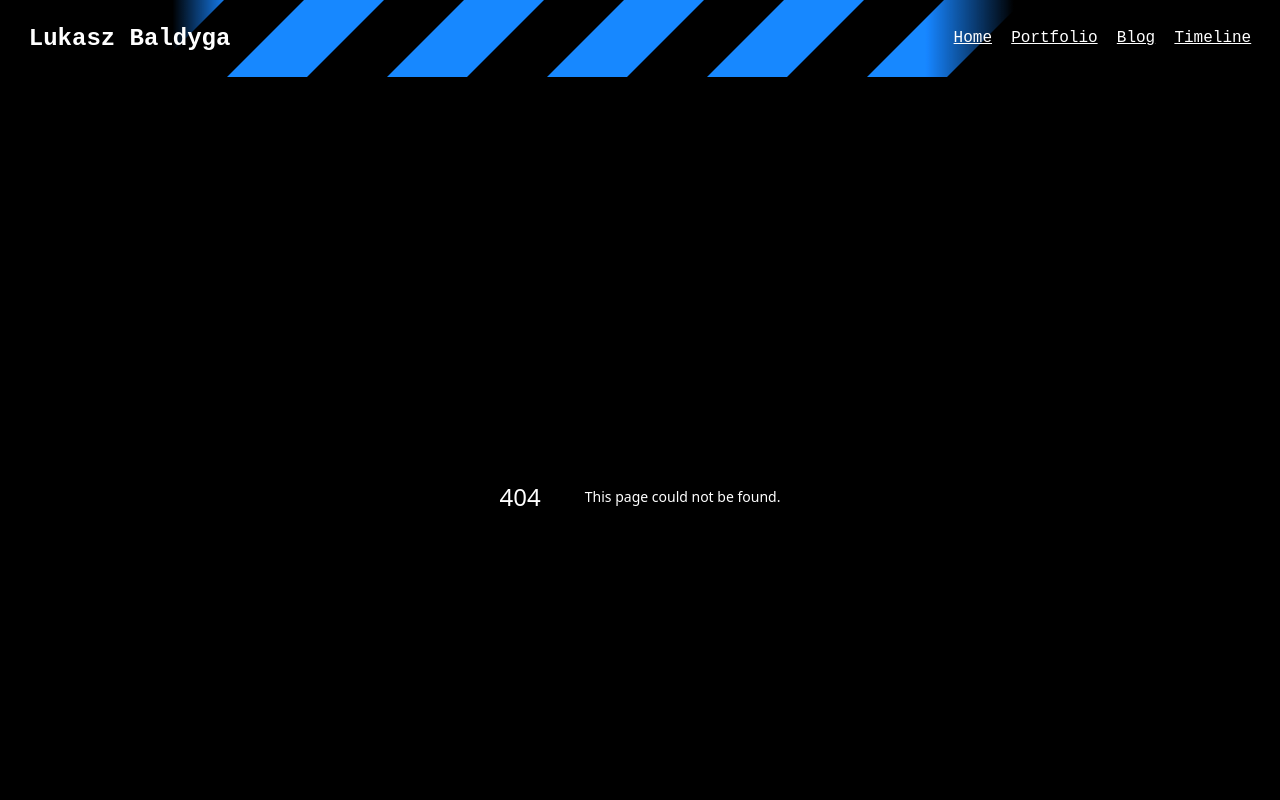
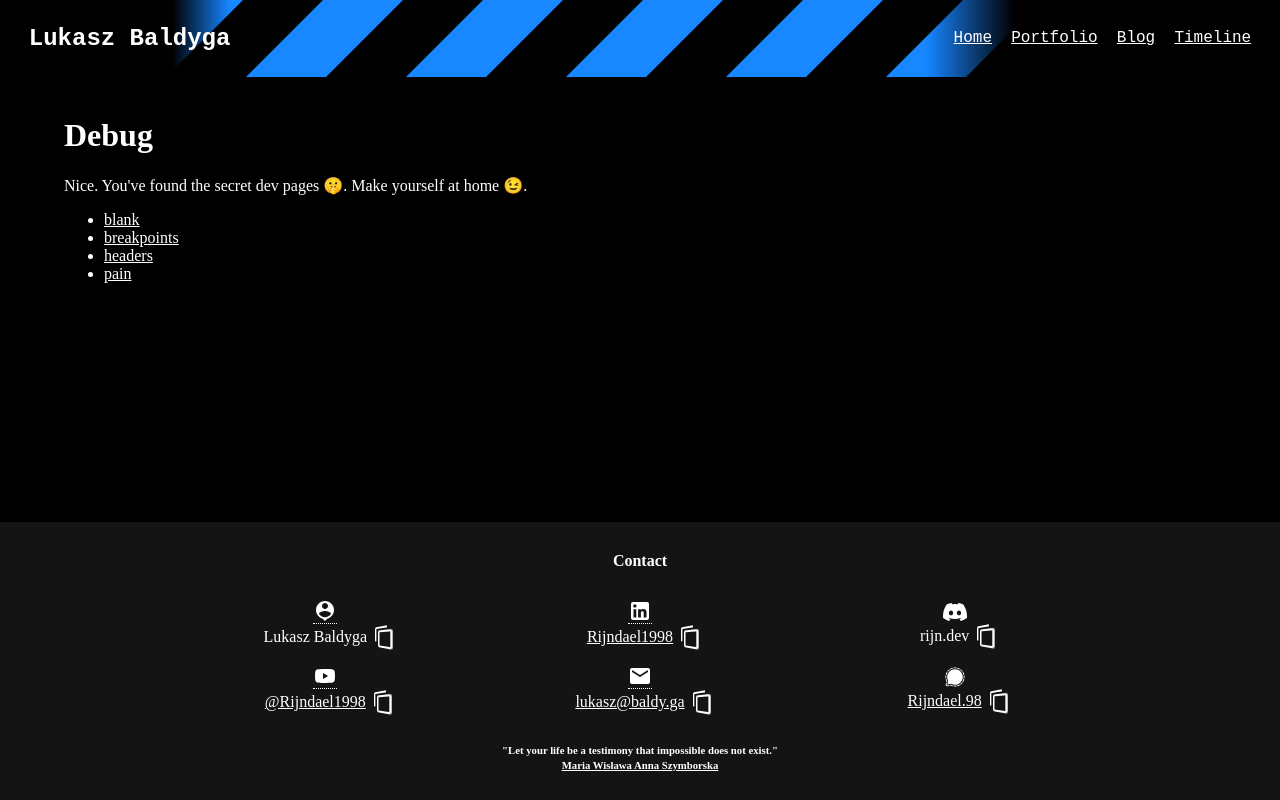
Before and after one commit to Rijndael1998/Website-Neo, a Next.js app: page /debug/pain/codeblocks in a window 1280 px wide. Before the commit this address had no page. Shown: the top 800 px of the page. Built offline with nearby package versions, Linux system fonts and the light colour scheme; a web font is replaced by a local one.

Commit message:
added example pages

```diff
--- /dev/null
+++ b/src/app/debug/pain/codeblocks/page.tsx
@@ -0,0 +1,30 @@
+import fs from 'fs';
+import path from 'path';
+import Link from 'next/link';
+import { Container } from "@mui/material";
+
+export const metadata = {
+    title: "Nice debugging stuff",
+    description: "Welcome to the dev stuff 👾",
+}
+
+export default async function DebugIndex() {
+    const dirPath = path.join(process.cwd(), 'src/app/debug');
+    const files = fs.readdirSync(dirPath).filter(f => !f.includes("."));
+
+    return (
+        <Container>
+            <h1>Debug</h1>
+            <p>{"Nice. You've found the secret dev pages 🤫. Make yourself at home 😉."}</p>
+            <ul>
+                {files.map((file) => (
+                    <li key={file}>
+                        <Link href={`debug/${file}`}>
+                            {file}
+                        </Link>
+                    </li>
+                ))}
+            </ul>
+        </Container>
+    );
+}
--- a/src/app/portfolio/drawingProgram/drawing.module.scss
+++ /dev/null
@@ -1,6 +0,0 @@
-.wrapper {
-    max-width: 30ch;
-    display: grid;
-    grid-template-columns: 1fr 1fr;
-    gap: 2rem;
-}
```
Also changed, not shown: src/app/debug/pain/codeblocks/mdx/page.mdx (added, +11 -0 lines), src/app/debug/pain/codeblocks/tsx/page.tsx (added, +13 -0 lines), src/app/debug/pain/page.tsx (added, +30 -0 lines).
